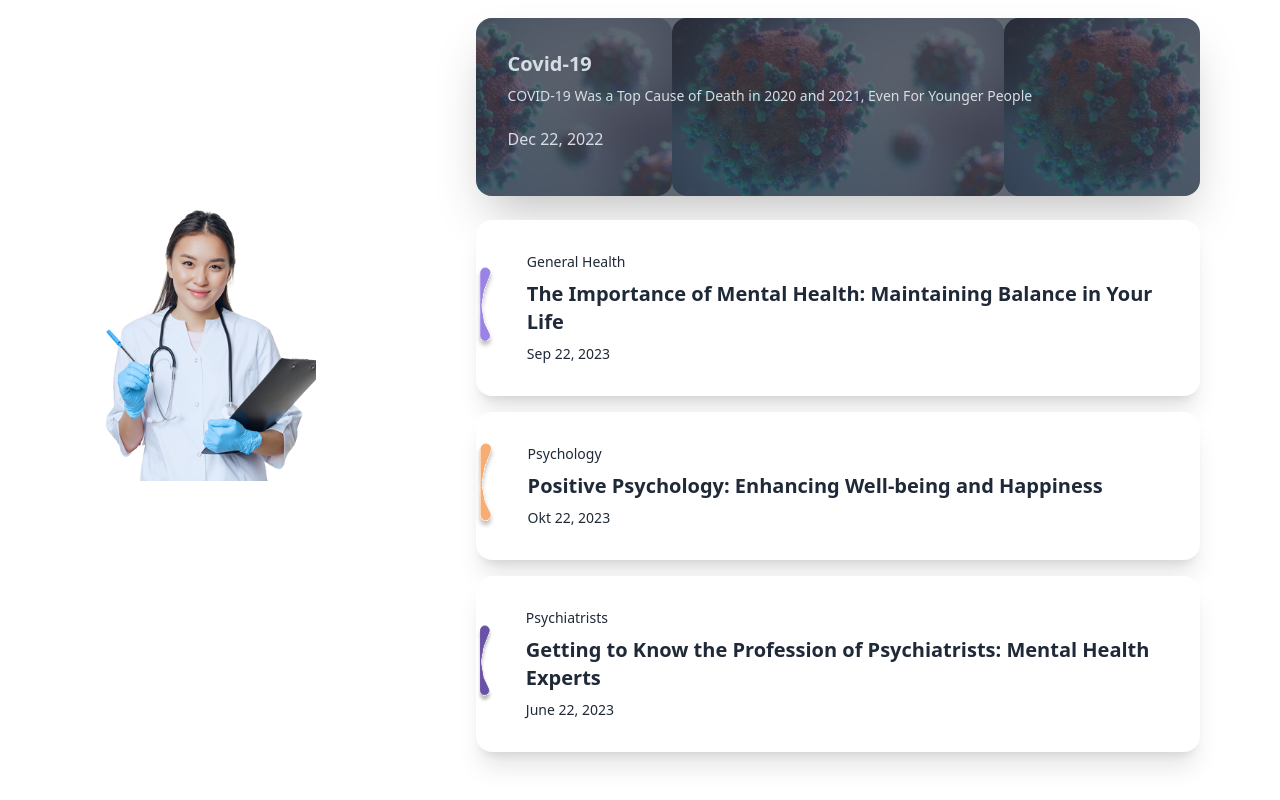
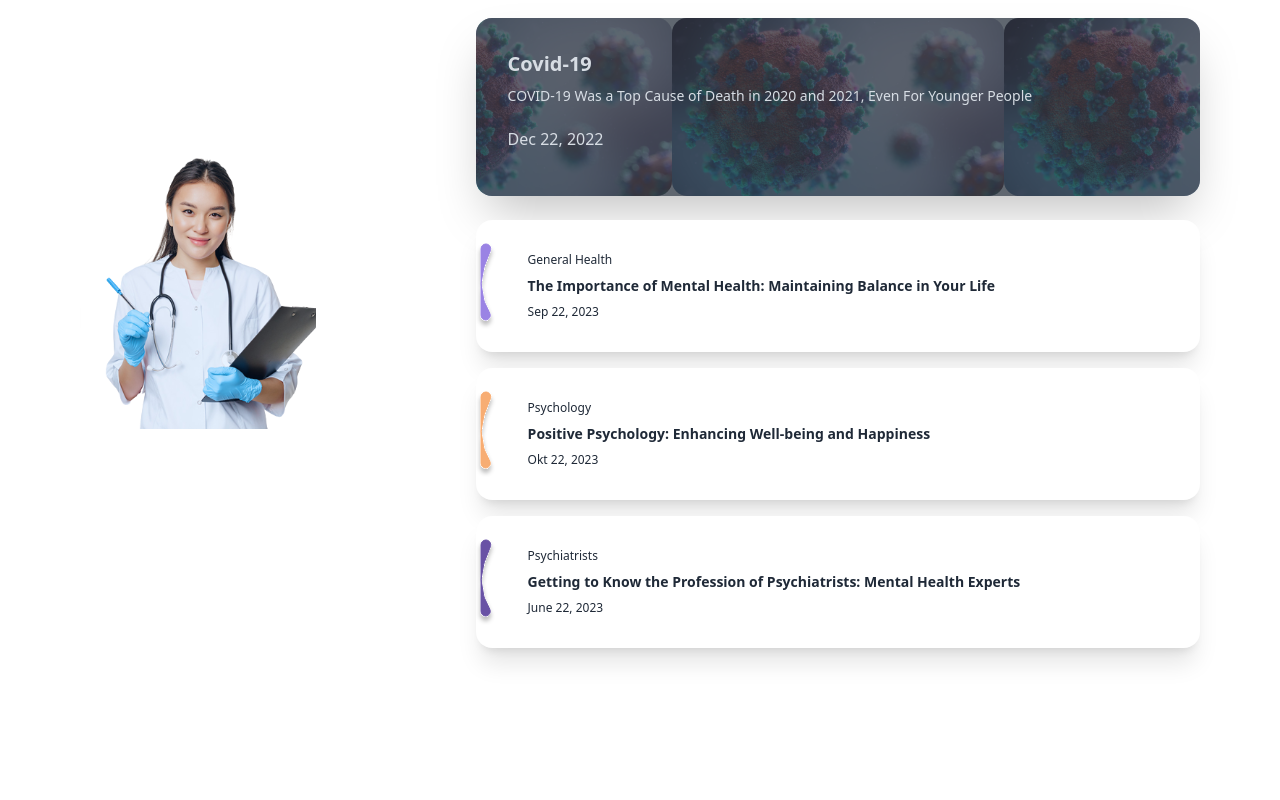
Before and after one commit to fs37dev/front-end-user, a React (Vite) app: page / in a window 1280 px wide. Shown: the part 1350-2150 px from the top of the page. After the commit the page ends 2046 px from the top, so only its background shows below. Built offline with nearby package versions, Linux system fonts and the light colour scheme.

Commit message:
refactor: artikel.jsx

```diff
--- a/src/components/artike.jsx
+++ b/src/components/artike.jsx
@@ -50,15 +50,15 @@ function Artikel() {
           <div className="py-2">
             <div className="card card-side bg-base-100 shadow-xl">
               <figure>
-                <img src={artikel2} alt="Movie" />
+                <img src={artikel2} alt="Movie" className=""/>
               </figure>
               <div className="card-body">
-                <p className="text-sm">General Health</p>
-                <h4 className="card-title">
+                <p className="text-xs">General Health</p>
+                <h4 className="card-title text-sm font-bold">
                   The Importance of Mental Health: Maintaining Balance in Your
                   Life
                 </h4>
-                <p className="text-sm">Sep 22, 2023</p>
+                <p className="text-xs">Sep 22, 2023</p>
               </div>
             </div>
           </div>
@@ -69,11 +69,11 @@ function Artikel() {
                 <img src={artikel3} alt="Movie" />
               </figure>
               <div className="card-body">
-                <p className="text-sm">Psychology</p>
-                <h4 className="card-title">
+                <p className="text-xs">Psychology</p>
+                <h4 className="card-title text-sm font-bold">
                   Positive Psychology: Enhancing Well-being and Happiness
                 </h4>
-                <p className="text-sm">Okt 22, 2023</p>
+                <p className="text-xs">Okt 22, 2023</p>
               </div>
             </div>
           </div>
@@ -84,12 +84,12 @@ function Artikel() {
                 <img src={artikel4} alt="Movie" />
               </figure>
               <div className="card-body">
-                <p className="text-sm">Psychiatrists</p>
-                <h4 className="card-title">
+                <p className="text-xs">Psychiatrists</p>
+                <h4 className="card-title text-sm font-bold">
                   Getting to Know the Profession of Psychiatrists: Mental Health
                   Experts
                 </h4>
-                <p className="text-sm">June 22, 2023</p>
+                <p className="text-xs">June 22, 2023</p>
               </div>
             </div>
           </div>
```
